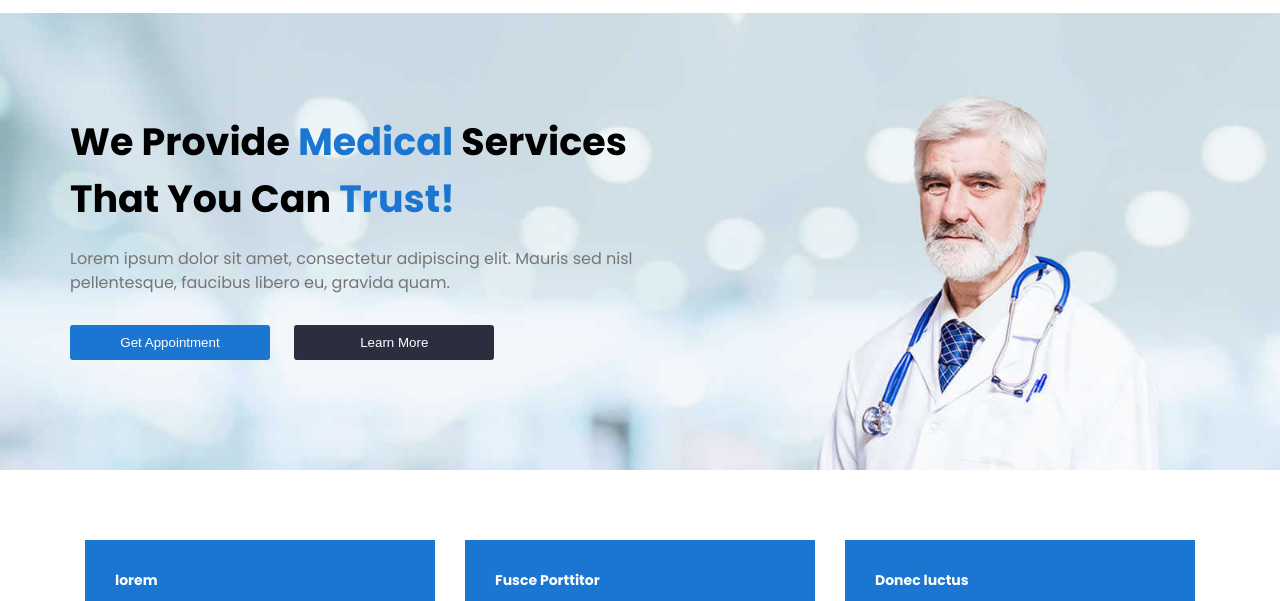
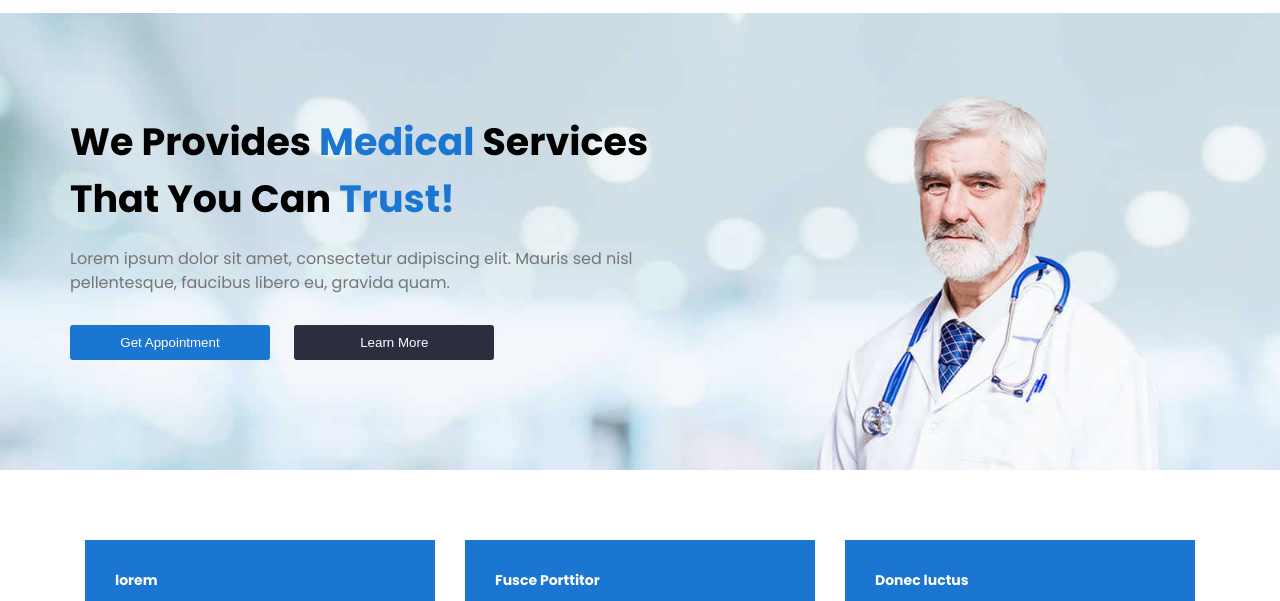
Before and after one commit to Muneeb-Dejure/medical-health-hospital, a plain HTML site: page index.html in a window 1280 px wide. Shown: the part 153-754 px from the top of the page. Drawn offline with Linux system fonts and the light colour scheme.

Commit message:
content update

```diff
--- a/index.html
+++ b/index.html
@@ -98,7 +98,7 @@
     <section class="thirdheader">
         <div class="container">
             <div class="banner-content">
-                <h1>We Provide <span>Medical </span> Services That You Can <span>Trust! <span>
+                <h1>We Provides <span>Medical </span> Services That You Can <span>Trust! <span>
           </h1>
                 <p>Lorem ipsum dolor sit amet, consectetur adipiscing elit. Mauris sed nisl pellentesque, faucibus libero eu, gravida quam. </p>
                 <button class="button3">Get Appointment</button>
```
